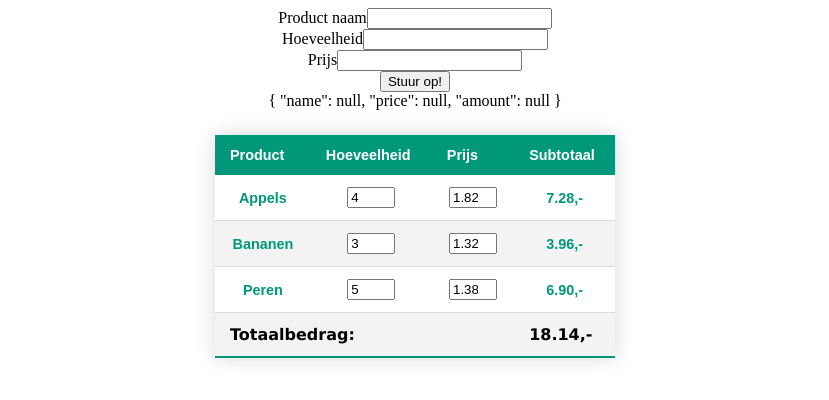
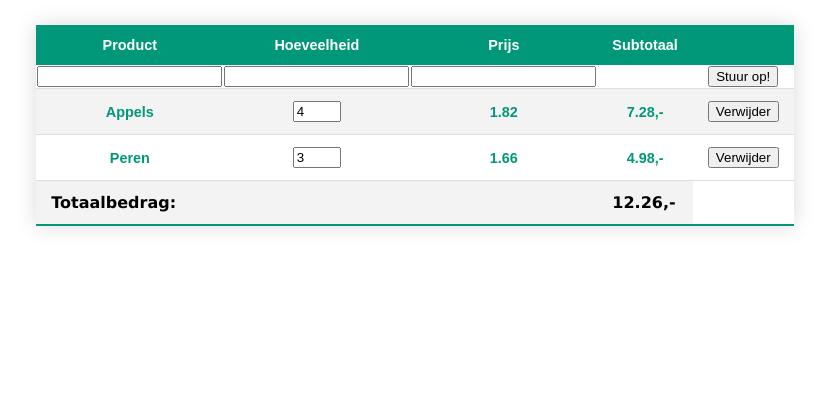
Before and after one commit to Sven-the-man/vue-3-Groceries-With-Store, a Vue app: page / in a window 1280 px wide. Shown: the top 400 px of the page, without its empty margins (225-1054 px from the left). Built offline with nearby package versions, Linux system fonts and the light colour scheme.

Commit message:
2/25/2022

```diff
--- a/src/components/AddGrocery.vue
+++ /dev/null
@@ -1,18 +0,0 @@
-<template>
-    <GroceryInput :grocery="grocery" @create.prevent="consoleLog" />
-    {{ grocery }}
-</template>
-
-<script setup>
-import GroceryInput from './forms/GroceryInput.vue';
-
-const grocery = {
-    name: null,
-    price: null,
-    amount: null,
-};
-
-function consoleLog() {
-    return grocery;
-}
-</script>
--- /dev/null
+++ b/src/components/AddGroceryColumn.vue
@@ -0,0 +1,31 @@
+<template>
+    <tr>
+        <td> <input id="name" v-model="grocery.name" type="text" /></td>
+        <td><input id="amount" v-model="grocery.amount" type="number" /></td>
+        <td><input id="price" v-model="grocery.price" type="number" /></td>
+        <td></td>
+        <td><button @click="addGrocery">Stuur op!</button></td>
+    </tr>
+</template>
+
+<script setup>
+import {reactive} from 'vue';
+import {addGroceryToList} from '../store/groceries';
+
+const grocery = reactive({
+    name: null,
+    price: null,
+    amount: null,
+});
+
+const addGrocery = () => {
+
+    if (!grocery.name) return;
+    if (!grocery.amount) return;
+    if (!grocery.price) return;
+    addGroceryToList(grocery);
+    grocery.name = null;
+    grocery.price = null;
+    grocery.amount = null;
+};
+</script>
--- a/src/components/GroceryList.vue
+++ b/src/components/GroceryList.vue
@@ -1,13 +1,12 @@
 <template>
     <div class="container">
-        <AddGrocery />
         <GroceryTable />
     </div>
 </template>
 
 <script setup>
 import GroceryTable from './GroceryTable.vue';
-import AddGrocery from './AddGrocery.vue';
+
 </script>
 
 <style scoped>
--- a/src/components/GroceryTable.vue
+++ b/src/components/GroceryTable.vue
@@ -7,16 +7,19 @@
                     <th>Hoeveelheid</th>
                     <th>Prijs</th>
                     <th>Subtotaal</th>
+                    <th></th>
                 </tr>
             </thead>
             <tbody>
+                <AddGroceryColumn />
                 <tr v-for="(grocery, index) in groceries" :key="index" class="active-row">
                     <td>{{ grocery.name }}</td>
                     <td>
                         <NumberInput v-model.number="grocery.amount" />
                     </td>
-                    <td><NumberInput v-model.number="grocery.price" /></td>
+                    <td>{{ grocery.price }}</td>
                     <td>{{ (grocery.amount * grocery.price).toFixed(2) }},-</td>
+                    <td><button @click="removeGroceryFromList(index)">Verwijder</button></td>
                 </tr>
                 <tr class="grand-total">
                     <td colspan="3">Totaalbedrag:</td>
@@ -28,11 +31,13 @@
 </template>
 
 <script setup>
-import {getGroceries} from '../store/groceries.js';
+import {getGroceriesFromStore, removeGroceryFromList} from '../store/groceries.js';
+import AddGroceryColumn from './AddGroceryColumn.vue';
 import NumberInput from './forms/NumberInput.vue';
-import {reactive, computed} from '@vue/reactivity';
+import {reactive, computed, ref} from '@vue/reactivity';
 
-const groceries = reactive([...getGroceries]);
+const groceries = reactive([...getGroceriesFromStore]);
+
 
 const grandTotal = computed(() =>
     groceries
@@ -44,9 +49,7 @@ const grandTotal = computed(() =>
 </script>
 
 <style scoped>
-.new-grocery {
-    text-align: center;
-}
+
 
 .styled-table {
     border-collapse: collapse;
@@ -61,7 +64,7 @@ const grandTotal = computed(() =>
 .styled-table thead tr {
     background-color: #009879;
     color: #ffffff;
-    text-align: left;
+    text-align: center;
 }
 .styled-table th,
 .styled-table td {
--- a/src/components/forms/GroceryInput.vue
+++ /dev/null
@@ -1,29 +0,0 @@
-<template>
-    <form @submit.prevent="create">
-        <label for="name">Product naam</label>
-        <input id="name" v-model="grocery.name" type="text" />
-        <br />
-        <label for="amount">Hoeveelheid</label>
-        <input id="amount" v-model="grocery.amount" type="number" />
-        <br />
-        <label for="price">Prijs</label>
-        <input id="price" v-model="grocery.price" type="number" />
-        <br />
-        <button>Stuur op!</button>
-    </form>
-</template>
-
-<script setup>
-defineProps({
-    grocery: {
-        type: Object,
-        required: true,
-    },
-});
-const emit = defineEmits(['create:grocery']);
-
-const create = event => {
-    if (!event.target) return;
-    emit('create:grocery', event.target.value);
-};
-</script>
--- a/src/store/groceries.js
+++ b/src/store/groceries.js
@@ -3,9 +3,13 @@ import {reactive} from 'vue';
 const state = reactive({
     groceries: [
         {name: 'Appels', price: 1.82, amount: 4},
-        {name: 'Bananen', price: 1.32, amount: 3},
-        {name: 'Peren', price: 1.38, amount: 5},
+        {name: 'Peren', price: 1.66, amount: 3},
+
     ],
 });
 
-export const getGroceries = state.groceries;
+export const getGroceriesFromStore = state.groceries;
+
+export const removeGroceryFromList = (index) => state.groceries.slice(index, 1);
+
+export const addGroceryToList = (grocery) => state.groceries.push(grocery);
```
